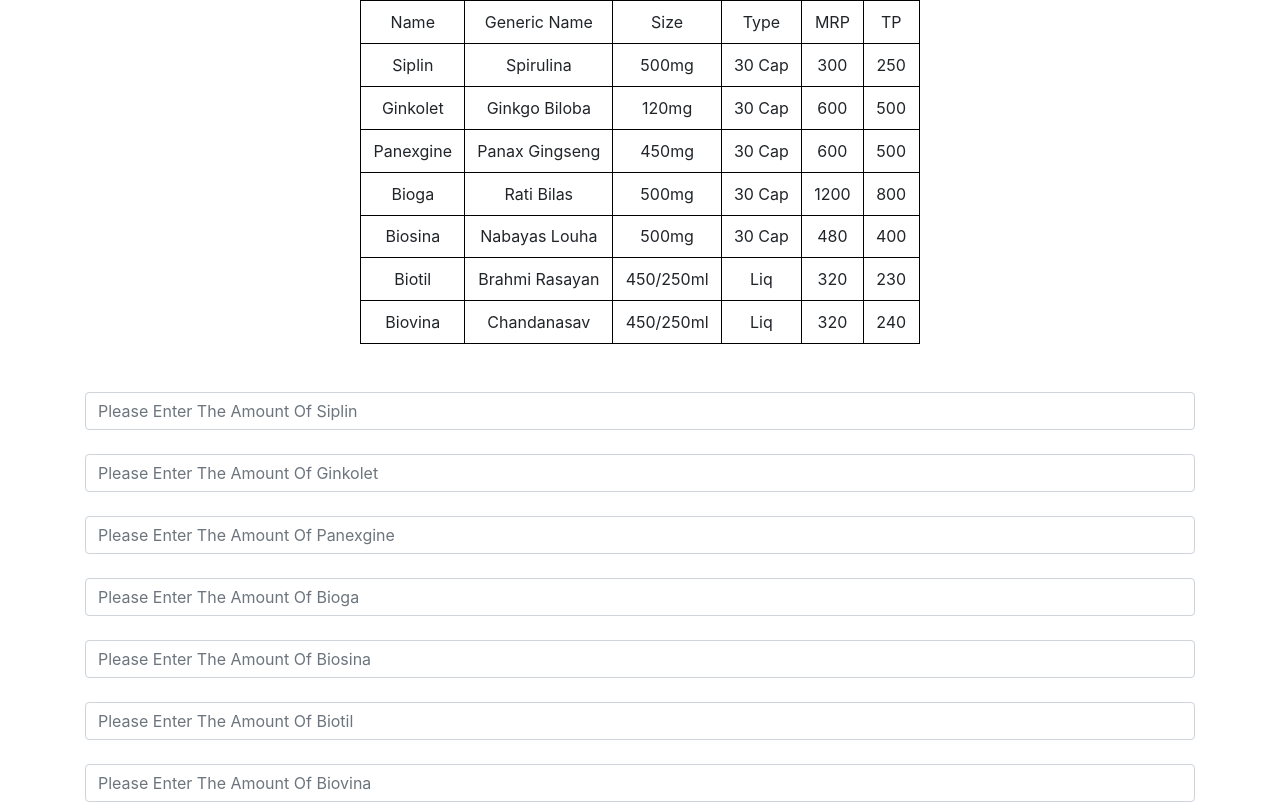
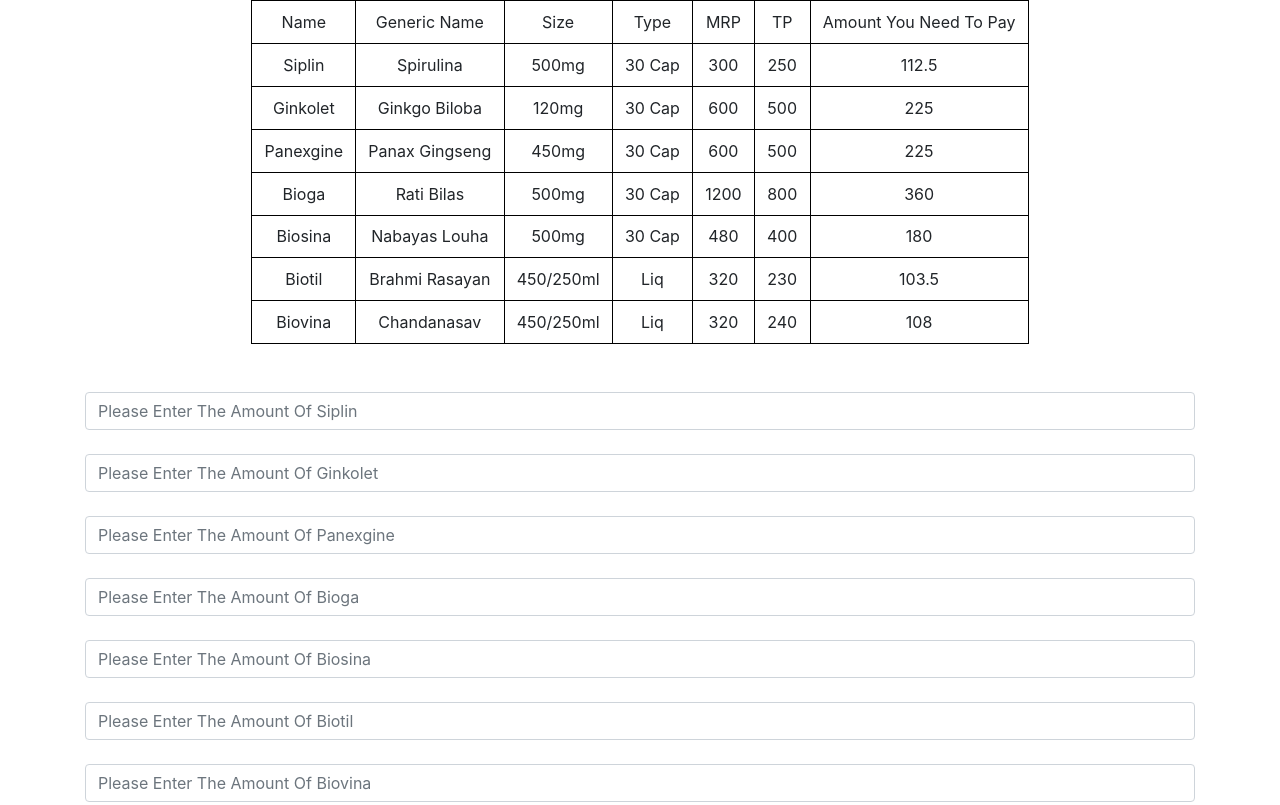
Before and after one commit to ProgrammerSnigdho/Place-Order, a plain HTML site: page index.html in a window 1280 px wide. Shown: the top 805 px of the page. Drawn offline with nearby package versions, Linux system fonts and the light colour scheme.

Commit message:
Add files via upload

```diff
--- a/index.html
+++ b/index.html
@@ -23,6 +23,7 @@
             <td>Type</td>
             <td>MRP</td>
             <td>TP</td>
+            <td>Amount You Need To Pay</td>
         </tr>
         <tr>
             <td>Siplin</td>
@@ -31,6 +32,7 @@
             <td>30 Cap</td>
             <td id="siplin-mrp">300</td>
             <td id="siplin-tp">250</td>
+            <td>112.5</td>
         </tr>
         <tr>
             <td>Ginkolet</td>
@@ -39,6 +41,7 @@
             <td>30 Cap</td>
             <td id="ginkolet-mrp">600</td>
             <td id="ginkolet-tp">500</td>
+            <td>225</td>
         </tr>
         <tr>
             <td>Panexgine</td>
@@ -47,6 +50,7 @@
             <td>30 Cap</td>
             <td id="panexgine-mrp">600</td>
             <td id="panexgine-tp">500</td>
+            <td>225</td>
         </tr>
         <tr>
             <td>Bioga</td>
@@ -55,6 +59,7 @@
             <td>30 Cap</td>
             <td id="bioga-mrp">1200</td>
             <td id="bioga-tp">800</td>
+            <td>360</td>
         </tr>
         <tr>
             <td>Biosina</td>
@@ -63,6 +68,7 @@
             <td>30 Cap</td>
             <td id="biosina-mrp">480</td>
             <td id="biosina-tp">400</td>
+            <td>180</td>
         </tr>
         <tr>
             <td>Biotil</td>
@@ -71,6 +77,7 @@
             <td>Liq</td>
             <td id="biotil-mrp">320</td>
             <td id="biotil-tp">230</td>
+            <td>103.5</td>
         </tr>
         <tr>
             <td>Biovina</td>
@@ -79,6 +86,7 @@
             <td>Liq</td>
             <td id="biovina-mrp">320</td>
             <td id="biovina-tp">240</td>
+            <td>108</td>
         </tr>
     </table>
     <form action="https://formspree.io/f/xpzodvnr" method="POST">
```
